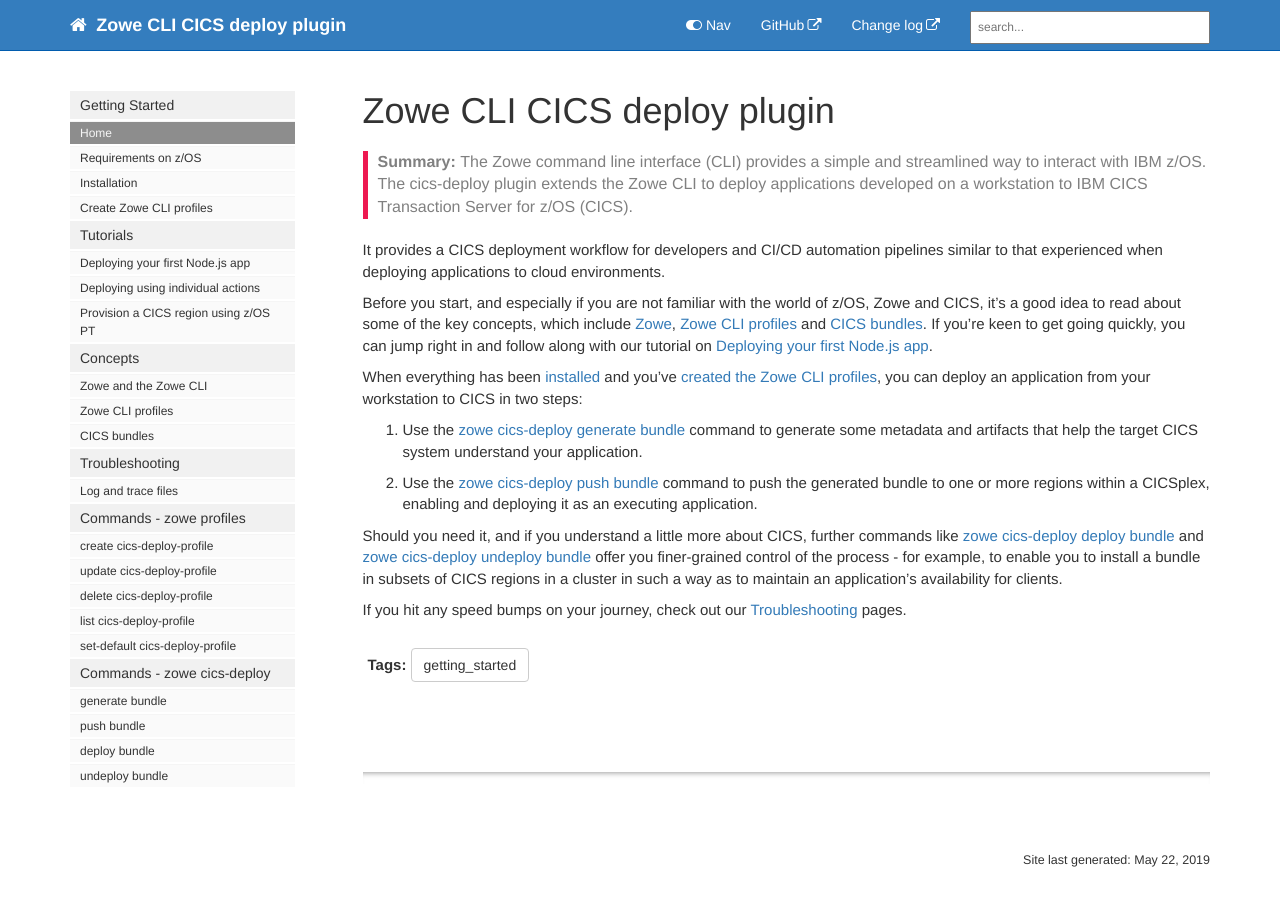
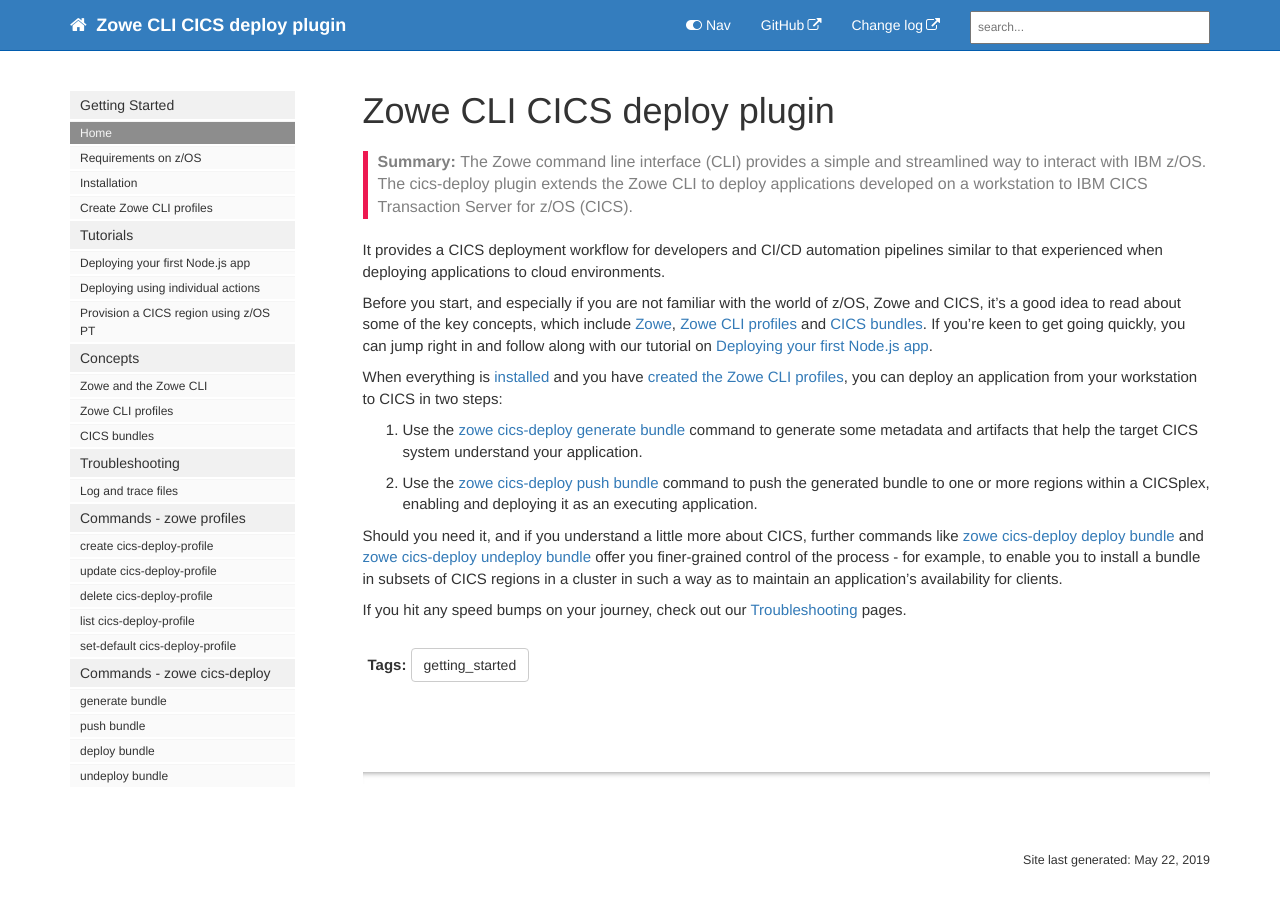
Before and after one commit to IBM/zowe-cli-cics-deploy-plugin, a Jekyll site: the page built from docs/pages/cdp/cdp-Home.md, in a window 1280 px wide and 930 px high. Shown: the top 906 px of the window. Built offline with Jekyll 4.4.1, drawn with Linux system fonts in a browser that asks for light colours; nearby versions of some CDN libraries; comment, search, counter and statistics services are not loaded.

Commit message:
Update docs/pages/cdp/cdp-Home.md
Co-Authored-By: tasha-m-k <47576163+tasha-m-k@users.noreply.github.com>

```diff
--- a/docs/pages/cdp/cdp-Home.md
+++ b/docs/pages/cdp/cdp-Home.md
@@ -12,7 +12,7 @@ It provides a CICS deployment workflow for developers and CI/CD automation pipel
 
 Before you start, and especially if you are not familiar with the world of z/OS, Zowe and CICS, it's a good idea to read about some of the key concepts, which include [Zowe](cdp-zowe-and-cli), [Zowe CLI profiles](cdp-zowe-profiles) and [CICS bundles](cdp-cics-bundles). If you're keen to get going quickly, you can jump right in and follow along with our tutorial on [Deploying your first Node.js app](cdp-Deploying-your-first-nodejs-app).
 
-When everything has been [installed](cdp-Installation) and you've [created the Zowe CLI profiles](cdp-Create-Zowe-CLI-profiles), you can deploy an  application from your workstation to CICS in two steps:
+When everything is [installed](cdp-Installation) and you have [created the Zowe CLI profiles](cdp-Create-Zowe-CLI-profiles), you can deploy an application from your workstation to CICS in two steps:
 
 1. Use the [zowe cics-deploy generate bundle](cdp-CLIReadMe#generate--g--gen) command to generate some metadata and artifacts that help the target CICS system understand your application.
 
```
